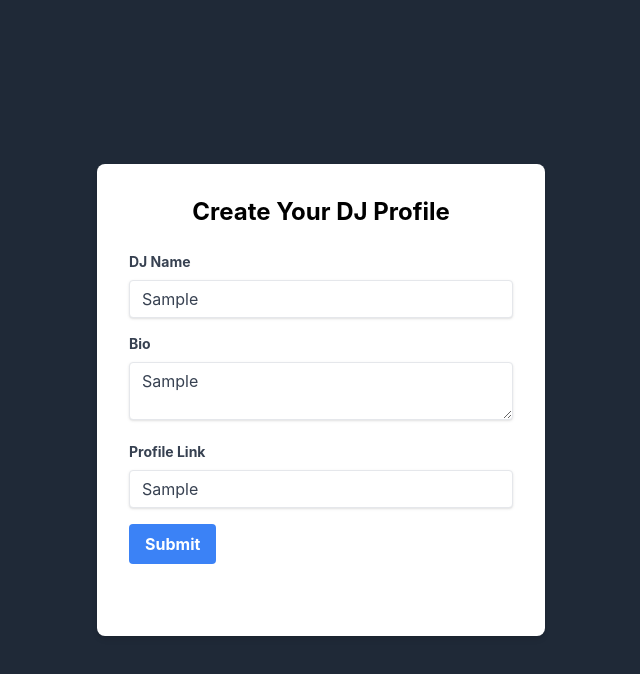
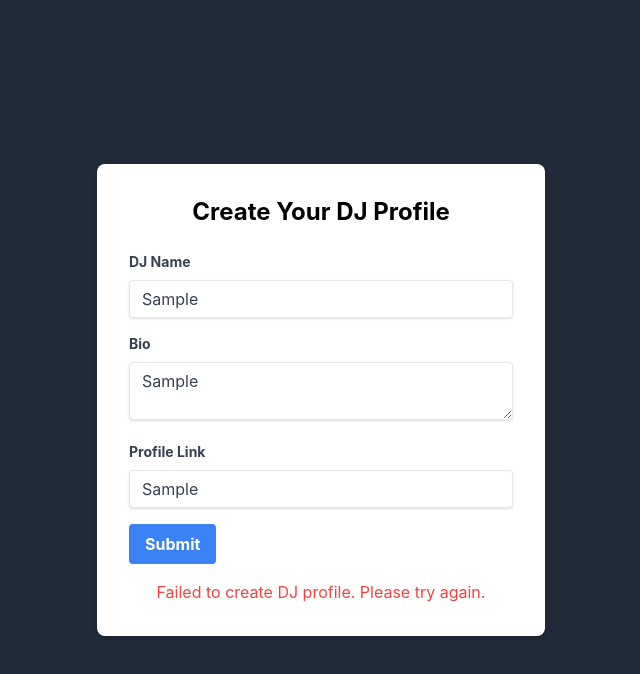
Before and after one commit to Zenyi1/Hang-The-DJ, a React (Create React App) app in the folder client/: page /dj-profile in a window 1280 px wide. Both pictures are taken after typing "Sample", "Sample", "Sample" into the empty fields and a click on the button "Submit". Shown: the top 674 px of the page, without its empty margins (319-959 px from the left). Built offline with nearby package versions, Linux system fonts and the light colour scheme; no server answers.

Commit message:
Add success or error message when creating profile

```diff
--- a/client/src/components/DjProfileForm.js
+++ b/client/src/components/DjProfileForm.js
@@ -6,6 +6,7 @@ const DjProfileForm = () => {
   const [bio, setBio] = useState('');
   const [link, setLink] = useState('');
   const [message, setMessage] = useState('');
+  const [messageType, setMessageType] = useState(''); // To track message type (success or error)
 
   const handleSubmit = async (e) => {
     e.preventDefault();
@@ -20,12 +21,14 @@ const DjProfileForm = () => {
 
       if (response.data.success) {
         setMessage('DJ profile created successfully!');
+        setMessageType('success'); // Set message type to success
         setName('');
         setBio('');
         setLink('');
       }
     } catch (error) {
       setMessage('Failed to create DJ profile. Please try again.');
+      setMessageType('error'); // Set message type to error
     }
   };
 
@@ -77,7 +80,11 @@ const DjProfileForm = () => {
         >
           Submit
         </button>
-        {message && <p className="mt-4 text-center text-white">{message}</p>}
+        {message && (
+          <p className={`mt-4 text-center ${messageType === 'success' ? 'text-green-500' : 'text-red-500'}`}>
+            {message}
+          </p>
+        )}
       </form>
     </div>
   );
```
